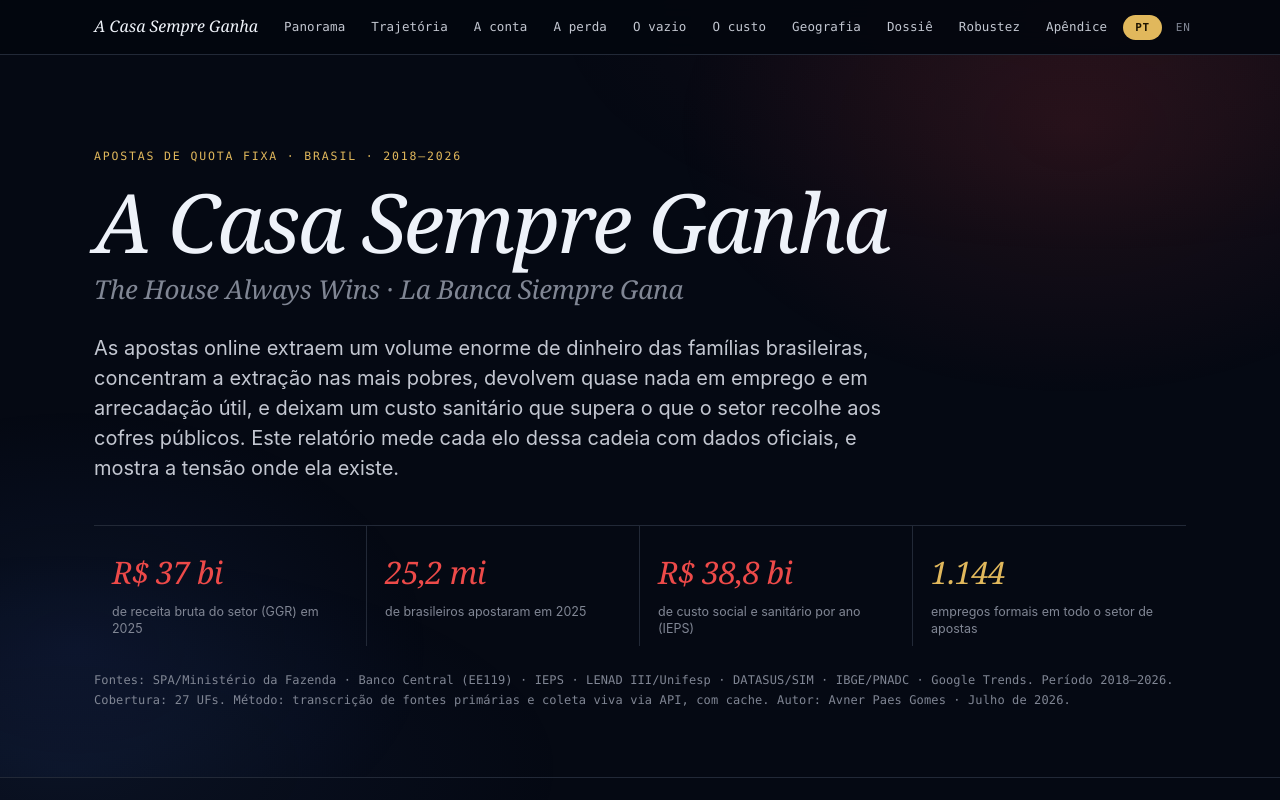
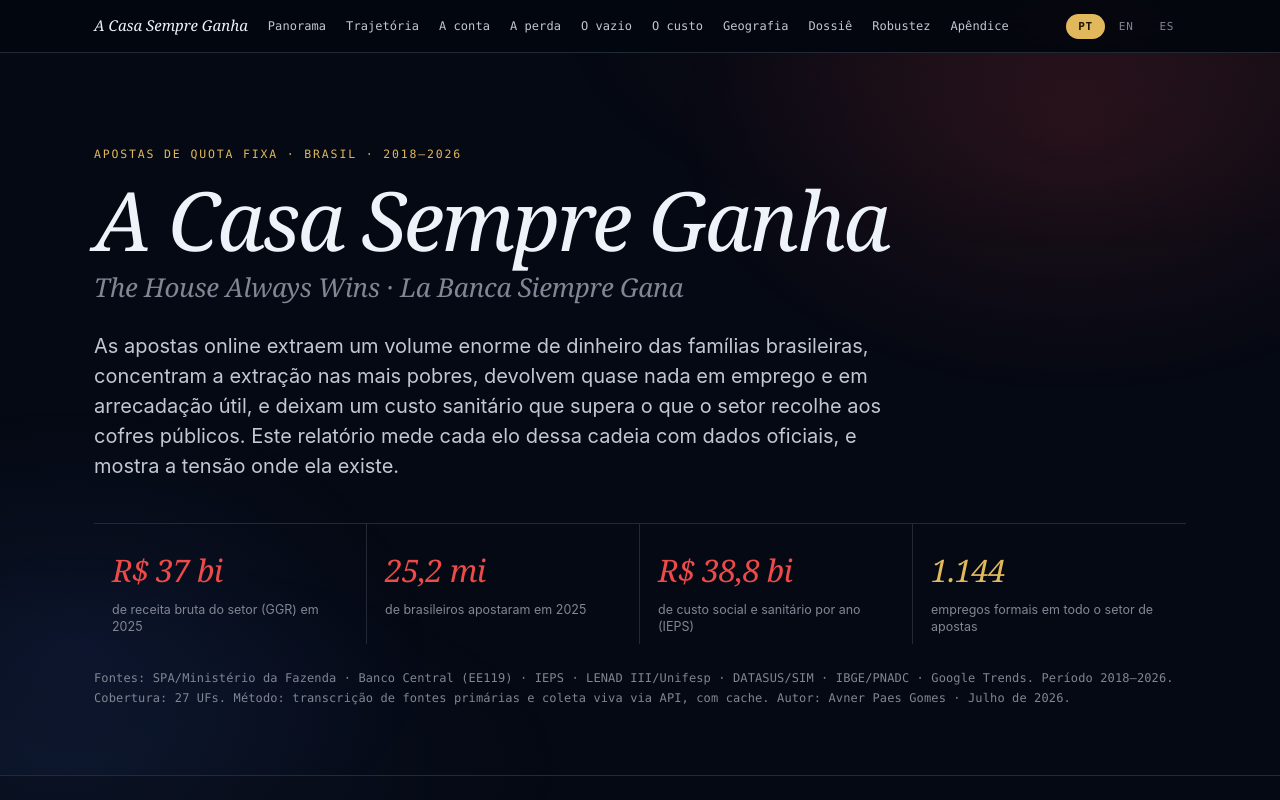
Before and after one commit to avnergomes/casa-sempre-ganha, a plain HTML site: page index.html in a window 1280 px wide. Shown: the top 800 px of the page. Drawn offline with Linux system fonts and the light colour scheme.

Commit message:
fix: nav quebra em linha em vez de estourar/esconder itens (rótulos EN mais longos); compacta links e marca

```diff
--- a/index.html
+++ b/index.html
@@ -32,14 +32,14 @@ b,strong{color:var(--ink)}
 #prog{position:fixed;top:0;left:0;height:3px;background:var(--red);width:0;z-index:60}
 nav.top{position:sticky;top:0;z-index:50;background:oklch(12% 0.022 265 / 0.85);
 backdrop-filter:saturate(140%) blur(14px);border-bottom:1px solid var(--line)}
-nav.top .wrap{display:flex;gap:6px;align-items:center;height:54px;overflow-x:auto;scrollbar-width:none}
+nav.top .wrap{display:flex;flex-wrap:wrap;gap:2px 4px;align-items:center;min-height:52px;padding-top:8px;padding-bottom:8px}
 nav.top .wrap::-webkit-scrollbar{display:none}
-nav.top a{font-size:12.5px;color:var(--ink-2);text-decoration:none;padding:6px 10px;
-border-radius:8px;white-space:nowrap;font-family:var(--font-mono);letter-spacing:.01em;
+nav.top a{font-size:12px;color:var(--ink-2);text-decoration:none;padding:5px 8px;
+border-radius:8px;white-space:nowrap;font-family:var(--font-mono);letter-spacing:.005em;
 transition:background .2s,color .2s}
 nav.top a:hover{background:var(--paper-3);color:var(--ink)}
 nav.top .brand{font-family:var(--font-display);font-style:italic;font-weight:400;
-font-size:16px;color:var(--ink);margin-right:10px;white-space:nowrap}
+font-size:15px;color:var(--ink);margin-right:8px;white-space:nowrap}
 nav.top .langs{margin-left:auto;display:flex;gap:2px;flex-shrink:0}
 nav.top .langs button{font-family:var(--font-mono);font-size:11px;letter-spacing:.06em;cursor:pointer;
 padding:5px 11px;border-radius:999px;color:var(--mut);background:none;border:1px solid transparent}
```
